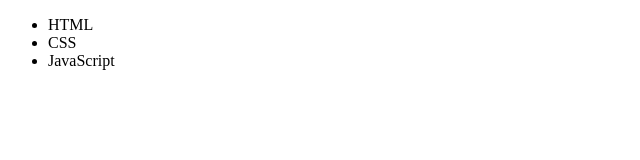
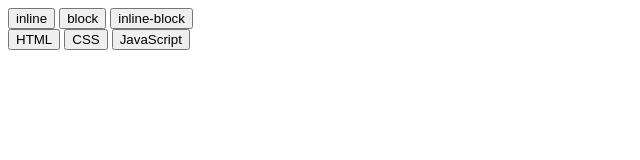
Before and after one commit to Hostess27/Questions, a plain HTML site: page index.html in a window 1280 px wide. Shown: the whole page, without its empty margins (0-640 px from the left). Drawn offline with Linux system fonts and the light colour scheme.

Commit message:
Вопрос 5

```diff
--- a/index.html
+++ b/index.html
@@ -7,10 +7,15 @@
         <title>Document</title>
     </head>
     <body>
-            <ul>
-                <li>HTML</li>
-                <li>CSS</li>
-                <li>JavaScript</li>
-            </ul>
+        <div class="buttons">
+            <button type="button" class="button">inline</button>
+            <button type="button" class="button">block</button>
+            <button type="button" class="button">inline-block</button>
+        </div>
+        <div class="buttons">
+            <button type="button" class="button">HTML</button>
+            <button type="button" class="button">CSS</button>
+            <button type="button" class="button">JavaScript</button>
+        </div>
     </body>
 </html>
```
